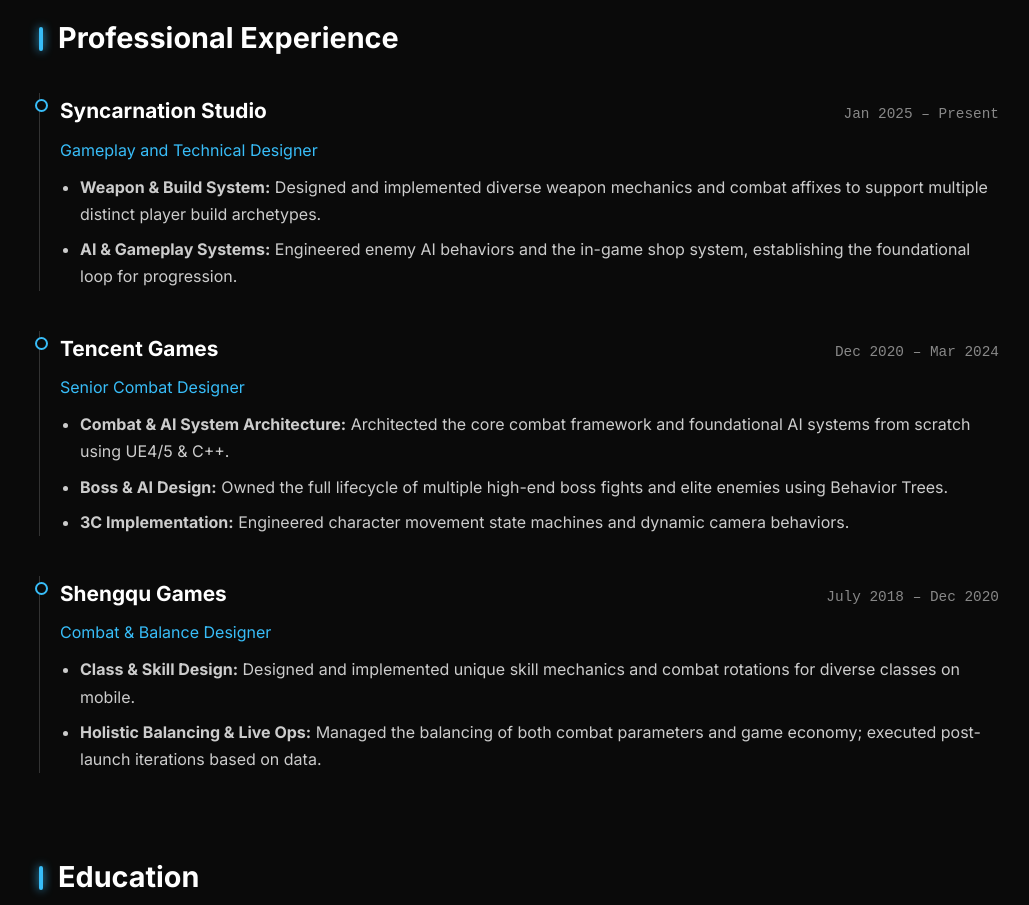
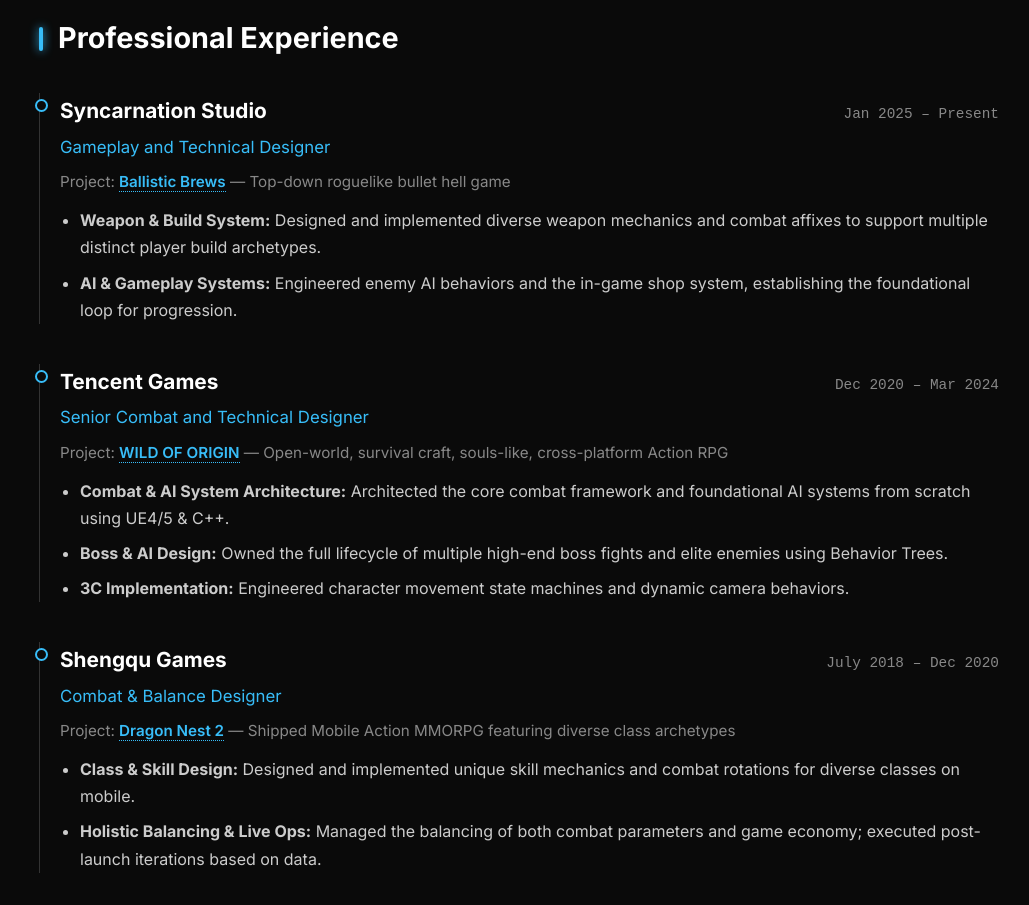
Before and after one commit to nealnd/nealni, a plain HTML site: page index.html in a window 1280 px wide. Shown: the part 2380-3285 px from the top of the page, without its empty margins (121-1150 px from the left). Drawn offline with Linux system fonts and the light colour scheme.

Commit message:
Refactor index.html structure and content

```diff
--- a/index.html
+++ b/index.html
@@ -190,11 +190,25 @@
             justify-content: space-between;
             align-items: baseline;
             flex-wrap: wrap;
-            margin-bottom: 8px;
+            margin-bottom: 4px;
         }
         .job-company { font-size: 1.3rem; font-weight: 700; color: #fff; }
-        .job-role { color: var(--accent); font-weight: 500; margin-bottom: 5px; }
+        .job-role { color: var(--accent); font-weight: 500; margin-bottom: 8px; font-size: 1.05rem; }
         .job-date { color: var(--text-muted); font-size: 0.9rem; font-family: monospace; }
+
+        /* 项目链接样式 */
+        .project-meta {
+            margin-bottom: 12px;
+            font-size: 0.95rem;
+            color: #d1d1d1;
+        }
+        .project-meta a {
+            font-weight: 600;
+            border-bottom: 1px dotted var(--accent);
+        }
+        .project-meta a:hover {
+            border-bottom-style: solid;
+        }
 
         .job-desc ul { margin: 10px 0; padding-left: 20px; color: #ccc; }
         .job-desc li { margin-bottom: 8px; }
@@ -334,6 +348,13 @@
                     <span class="job-date">Jan 2025 – Present</span>
                 </div>
                 <div class="job-role">Gameplay and Technical Designer</div>
+
+                <div class="project-meta">
+                    <span style="color:var(--text-muted)">Project:</span>
+                    <a href="https://www.instagram.com/syncarnationstudio/" target="_blank">Ballistic Brews</a>
+                    <span style="color:var(--text-muted)"> — Top-down roguelike bullet hell game</span>
+                </div>
+
                 <div class="job-desc">
                     <ul>
                         <li><strong>Weapon & Build System:</strong> Designed and implemented diverse weapon mechanics and combat affixes to support multiple distinct player build archetypes.</li>
@@ -347,7 +368,14 @@
                     <span class="job-company">Tencent Games</span>
                     <span class="job-date">Dec 2020 – Mar 2024</span>
                 </div>
-                <div class="job-role">Senior Combat Designer</div>
+                <div class="job-role">Senior Combat and Technical Designer</div>
+
+                <div class="project-meta">
+                    <span style="color:var(--text-muted)">Project:</span>
+                    <a href="https://www.bilibili.com/video/BV1RU3CzZEme?t=2.7" target="_blank">WILD OF ORIGIN</a>
+                    <span style="color:var(--text-muted)"> — Open-world, survival craft, souls-like, cross-platform Action RPG</span>
+                </div>
+
                 <div class="job-desc">
                     <ul>
                         <li><strong>Combat & AI System Architecture:</strong> Architected the core combat framework and foundational AI systems from scratch using UE4/5 & C++.</li>
@@ -363,6 +391,13 @@
                     <span class="job-date">July 2018 – Dec 2020</span>
                 </div>
                 <div class="job-role">Combat & Balance Designer</div>
+
+                <div class="project-meta">
+                    <span style="color:var(--text-muted)">Project:</span>
+                    <a href="https://wod.web.sdo.com/Web2/#firstPage" target="_blank">Dragon Nest 2</a>
+                    <span style="color:var(--text-muted)"> — Shipped Mobile Action MMORPG featuring diverse class archetypes</span>
+                </div>
+
                 <div class="job-desc">
                     <ul>
                         <li><strong>Class & Skill Design:</strong> Designed and implemented unique skill mechanics and combat rotations for diverse classes on mobile.</li>
```
